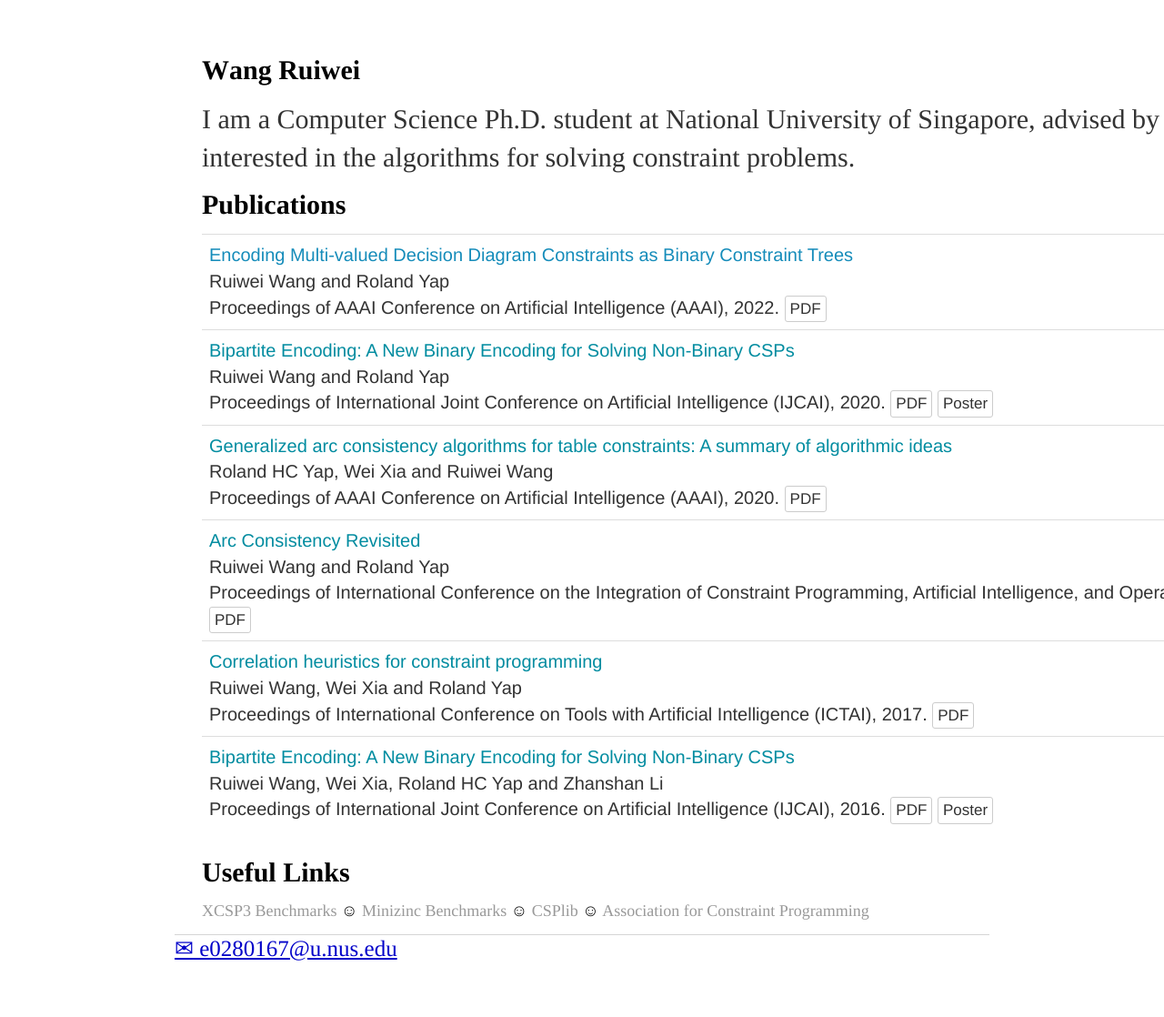
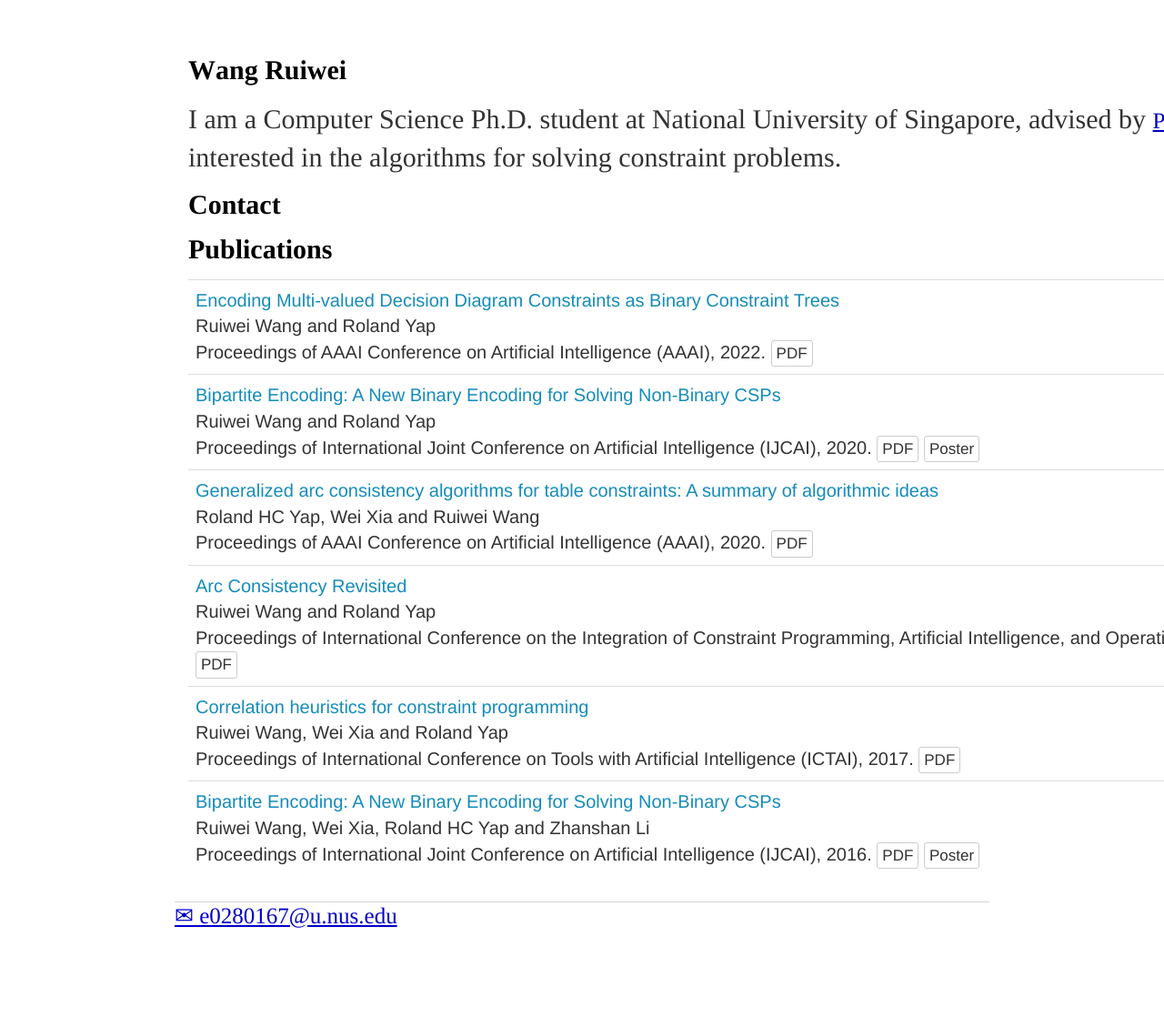
Before and after one commit to WangRuiwei/WangRuiwei.github.io, a Jekyll site: the page built from index.html, in a window 1280 px wide. Shown: the whole page at 91% size. Built offline with Jekyll 4.4.1, drawn with Linux system fonts in a browser that asks for light colours; after the commit the page ends 1082 px from its top, so only the background shows below that.

Commit message:
Update index.html

```diff
--- a/index.html
+++ b/index.html
@@ -2,11 +2,15 @@
 layout: default
 title: Wang Ruiwei
 ---
-<div class="container">
+<div class="blurb">
 <h1 style="margin: 0.0px 0.0px 16.1px 0.0px; line-height: 28.0px; font: 24.0px Times; color: #000000; -webkit-text-stroke: #000000"><span class="s1"><b>Wang Ruiwei</b></span></h1>
 <p class="p1"><span class="s1">I am a Computer Science Ph.D. student at National University of Singapore, advised by <a href="http://www.comp.nus.edu.sg/~ryap/"><span class="s2">Prof. Roland Yap</span></a>. I am interested in the algorithms for solving constraint problems.</span></p>
+
+<h2 style="margin: 0.0px 0.0px 15.4px 0.0px; line-height: 25.0px; font: 21.0px Times; color: #000000; -webkit-text-stroke: #000000"><span class="s1"><b>Contact</b></span></h2>
+<p class="p3">
+</p>
+
 <h2 style="margin: 0.0px 0.0px 15.4px 0.0px; line-height: 25.0px; font: 21.0px Times; color: #000000; -webkit-text-stroke: #000000"><span class="s1"><b>Publications</b></span></h2>
-
 <table class="table">
 <tbody>
 <tr>
@@ -25,7 +29,7 @@
 <tr>
 <td class="publication">
 <span class="pubtitle">
-<font color="##158CBA">Bipartite Encoding: A New Binary Encoding for Solving Non-Binary CSPs</font>
+<font color="#158CBA">Bipartite Encoding: A New Binary Encoding for Solving Non-Binary CSPs</font>
 </span><br />
 <span class="authors">
 Ruiwei Wang and Roland Yap
@@ -39,7 +43,7 @@
 <tr>
 <td class="publication">
 <span class="pubtitle">
-<font color="##158CBA">Generalized arc consistency algorithms for table constraints: A summary of algorithmic ideas</font>
+<font color="#158CBA">Generalized arc consistency algorithms for table constraints: A summary of algorithmic ideas</font>
 </span><br/>
 <span class="authors">
 Roland HC Yap, Wei Xia and Ruiwei Wang
@@ -52,7 +56,7 @@
 <tr>
 <td class="publication">
 <span class="pubtitle">
-<font color="##158CBA">Arc Consistency Revisited</font>
+<font color="#158CBA">Arc Consistency Revisited</font>
 </span><br/>
 <span class="authors">
 Ruiwei Wang and Roland Yap
@@ -65,7 +69,7 @@
 <tr>
 <td class="publication">
 <span class="pubtitle">
-<font color="##158CBA">Correlation heuristics for constraint programming</font>
+<font color="#158CBA">Correlation heuristics for constraint programming</font>
 </span><br/>
 <span class="authors">
 Ruiwei Wang, Wei Xia and Roland Yap
@@ -78,7 +82,7 @@
 <tr>
 <td class="publication">
 <span class="pubtitle">
-<font color="##158CBA">Bipartite Encoding: A New Binary Encoding for Solving Non-Binary CSPs</font>
+<font color="#158CBA">Bipartite Encoding: A New Binary Encoding for Solving Non-Binary CSPs</font>
 </span><br />
 <span class="authors">
 Ruiwei Wang, Wei Xia, Roland HC Yap and Zhanshan Li
@@ -92,8 +96,4 @@
 </tbody>
 </table>
 
-<h2 style="margin: 0.0px 0.0px 15.4px 0.0px; line-height: 25.0px; font: 21.0px Times; color: #000000; -webkit-text-stroke: #000000"><span class="s1"><b>Useful Links</b></span></h2>
-<p class="p3">
-<a href="http://www.xcsp.org/">   XCSP3 Benchmarks    </a> <span>&#9786;</span>  <a href="https://www.minizinc.org/">    Minizinc Benchmarks   </a> <span>&#9786;</span> <a href="http://www.csplib.org/">  CSPlib  </a> <span>&#9786;</span> <a href="https://www.a4cp.org/">  Association for Constraint Programming  </a><br>
-</p>
 </div><!-- /.blurb -->
```
